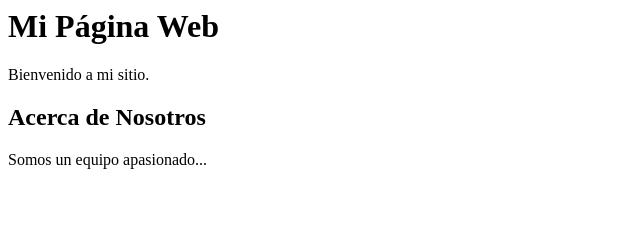
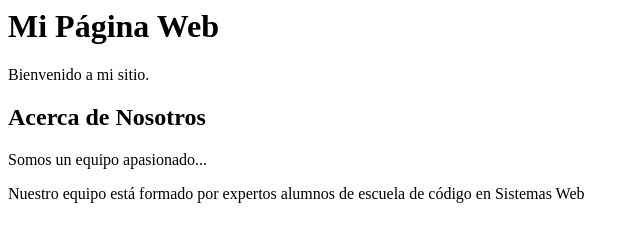
Before and after one commit to Ivher20mx/proyecto_webs, a plain HTML site: page index.html in a window 1280 px wide. Shown: the whole page, without its empty margins (0-640 px from the left). Drawn offline with Linux system fonts and the light colour scheme.

Commit message:
feat: Añade más detalles al 'Acerca de nosotros'

```diff
--- a/index.html
+++ b/index.html
@@ -1,2 +1,3 @@
 <h1>Mi Página Web</h1><p>Bienvenido a mi sitio.</p>
 <section><h2>Acerca de Nosotros</h2><p>Somos un equipo apasionado...</p></section>
+<p>Nuestro equipo está formado por expertos alumnos de escuela de código en Sistemas Web</p>
```
